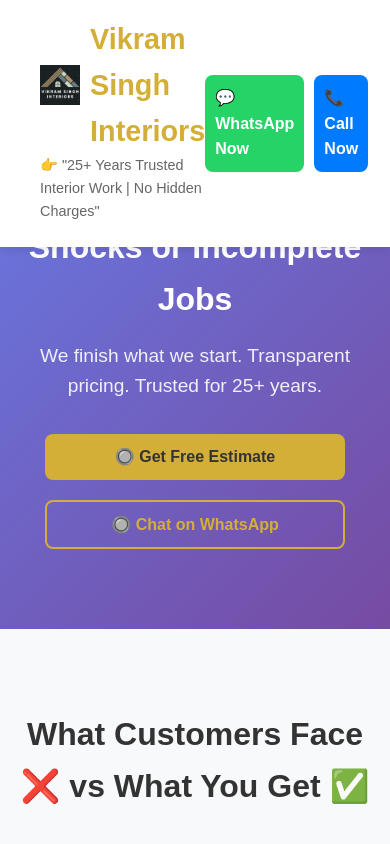
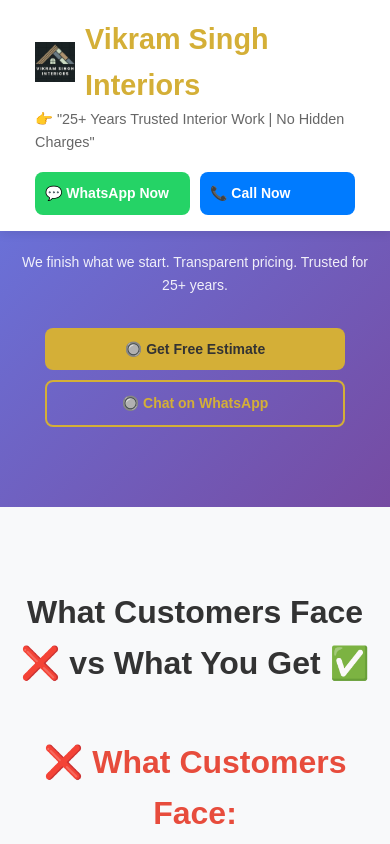
Before and after one commit to rahulxsingh08/vikram-singh-interiors, a plain HTML site: page index.html in a window 390 px wide. Shown: the top 844 px of the page. Drawn offline with Linux system fonts and the light colour scheme.

Commit message:
Change size of screen

```diff
--- a/index.html
+++ b/index.html
@@ -92,6 +92,69 @@
             .btn { width: 100%; max-width: 300px; }
             .problem-trust .grid { grid-template-columns: 1fr; gap: 30px; }
         }
+
+        @media (max-width: 768px) {
+
+  .container {
+    padding: 0 15px;
+  }
+
+  /* Header Fix */
+  .header-content {
+    flex-direction: column;
+    align-items: flex-start;
+    gap: 10px;
+  }
+
+  .logo {
+    display: flex;
+    align-items: center;
+    gap: 10px;
+  }
+
+  .logo img {
+    height: 40px;
+  }
+
+  /* Fix text breaking */
+  .logo-text {
+    font-size: 20px;
+    line-height: 1.2;
+  }
+
+  /* Buttons Fix */
+  .header-buttons {
+    width: 100%;
+    display: flex;
+    gap: 10px;
+  }
+
+  .btn {
+    flex: 1;
+    padding: 10px;
+    font-size: 14px;
+  }
+
+  /* Hero Section */
+  .hero h1 {
+    font-size: 24px;
+    text-align: center;
+  }
+
+  .hero p {
+    font-size: 14px;
+    text-align: center;
+  }
+
+  .hero-buttons {
+    flex-direction: column;
+    gap: 10px;
+  }
+
+  .hero-buttons .btn {
+    width: 100%;
+  }
+}
     </style>
 </head>
 <body>
```
